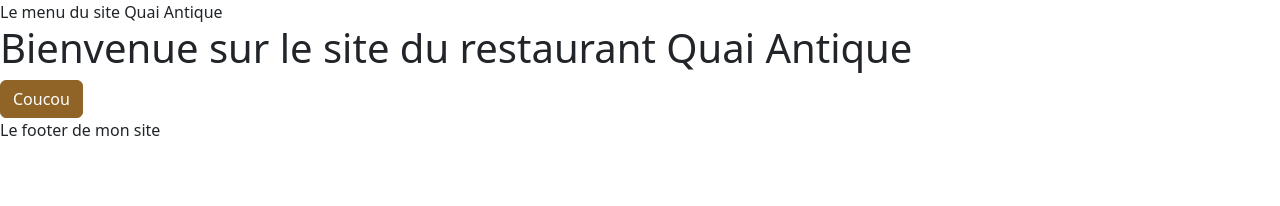
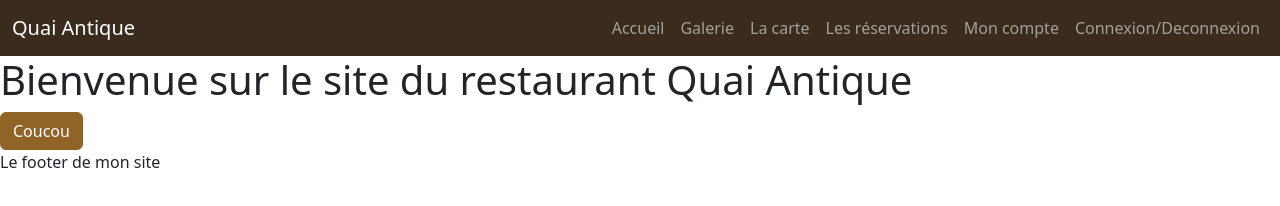
Before and after one commit to LionelM81/QuaiAntinqueRestaurantFront, a website with bundled scripts: page index.html in a window 1280 px wide. Built offline with nearby package versions, Linux system fonts and the light colour scheme; files whose address does not match are found by name; a web font is replaced by a local one.

Commit message:
add header

```diff
--- a/index.html
+++ b/index.html
@@ -15,7 +15,41 @@
 
 <body>
 
-    <header>Le menu du site Quai Antique</header>
+    <header>
+        <nav class="navbar navbar-expand-lg bg-dark" data-bs-theme="dark">
+            <div class="container-fluid">
+                <a class="navbar-brand" href="#">Quai Antique</a>
+                <button class="navbar-toggler" type="button" data-bs-toggle="collapse"
+                    data-bs-target="#navbarSupportedContent" aria-controls="navbarSupportedContent"
+                    aria-expanded="false" aria-label="Toggle navigation">
+                    <span class="navbar-toggler-icon"></span>
+                </button>
+                <div class="collapse navbar-collapse" id="navbarSupportedContent">
+                    <ul class="navbar-nav ms-auto mb-2 mb-lg-0">
+                        <li class="nav-item">
+                            <a class="nav-link" href="/">Accueil</a>
+                        </li>
+                        <li class="nav-item">
+                            <a class="nav-link" href="#">Galerie</a>
+                        </li>
+                        <li class="nav-item">
+                            <a class="nav-link" href="#">La carte</a>
+                        </li>
+                        <li class="nav-item">
+                            <a class="nav-link" href="#">Les réservations</a>
+                        </li>
+                        <li class="nav-item">
+                            <a class="nav-link" href="#">Mon compte</a>
+                        </li>
+                        <li class="nav-item">
+                            <a class="nav-link" href="#">Connexion/Deconnexion</a>
+                        </li>
+                    </ul>
+
+                </div>
+            </div>
+        </nav>
+    </header>
 
     <main id="main-page">
         <!-- Le contenu de la page sera injectée ici-->
```
